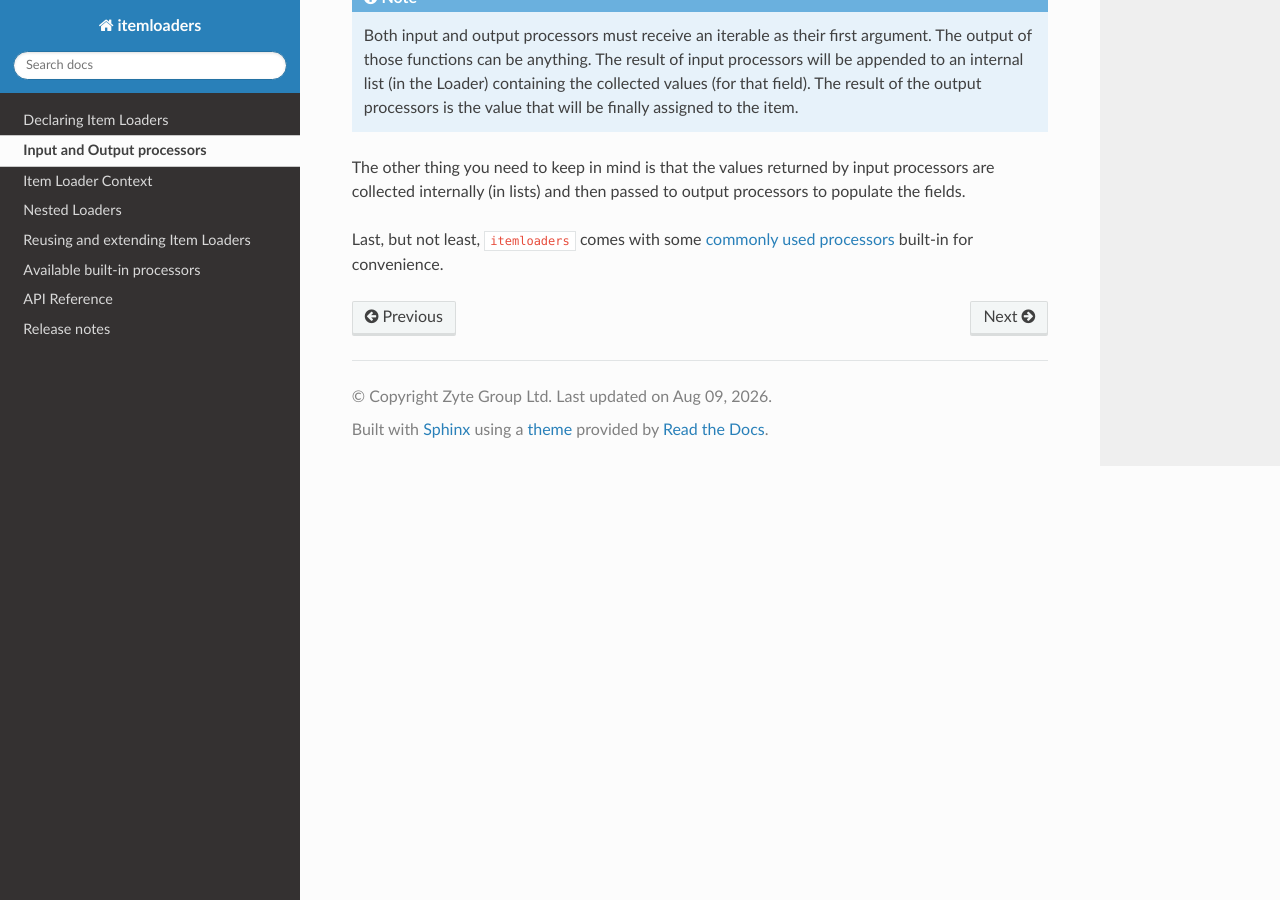
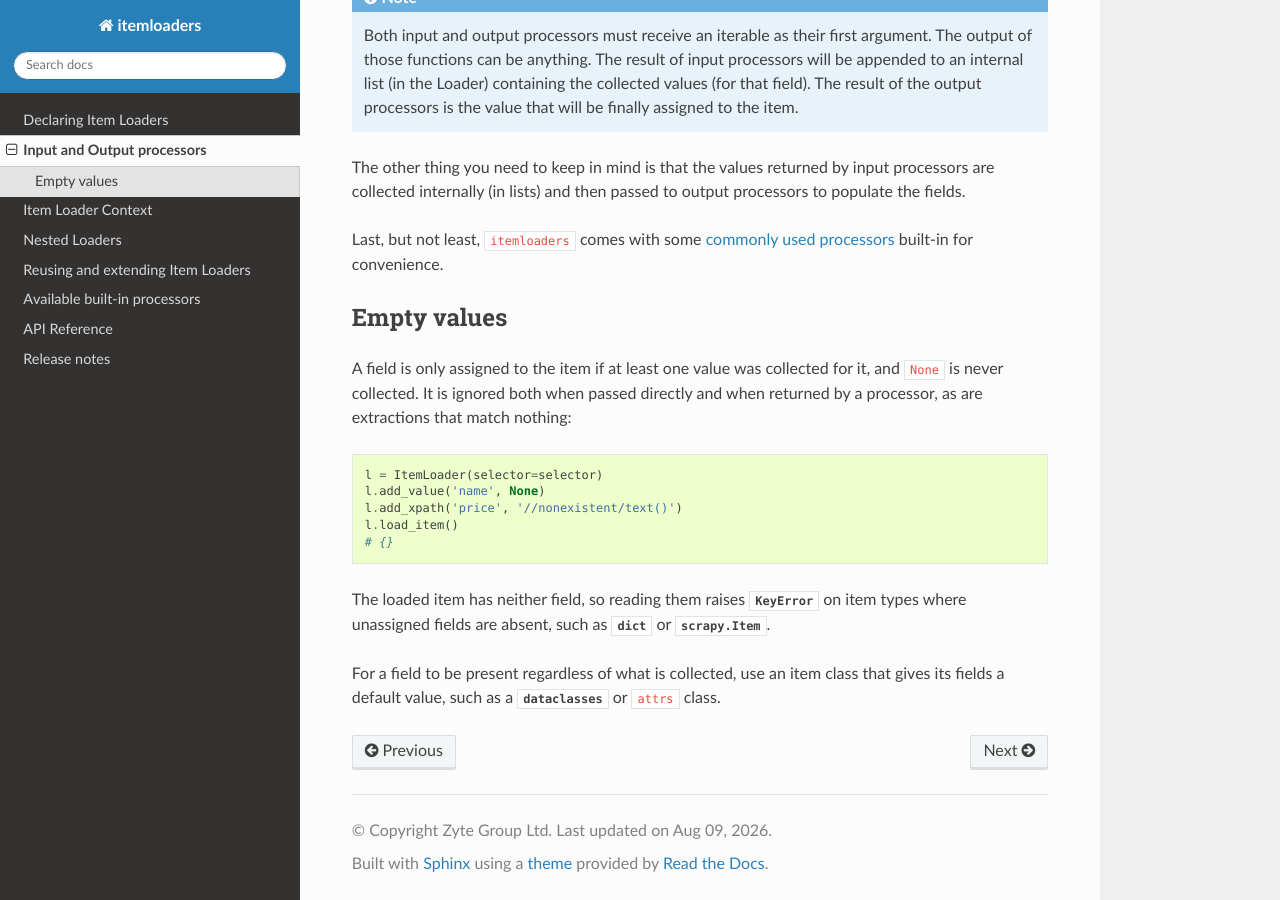
Before and after one commit to scrapy/itemloaders, a Sphinx documentation site: the page built from docs/processors.rst, in a window 1280 px wide and 900 px high, scrolled down 1152 px. Built offline with Sphinx 7.4.7 and the Read the Docs theme 3.1.0, drawn with Linux system fonts in a browser that asks for light colours.

Commit message:
Document that None and empty values are not collected

```diff
--- a/docs/processors.rst
+++ b/docs/processors.rst
@@ -72,3 +72,26 @@ processors to populate the fields.
 
 Last, but not least, ``itemloaders`` comes with some :ref:`commonly used processors
 <built-in-processors>` built-in for convenience.
+
+.. _empty-values:
+
+Empty values
+------------
+
+A field is only assigned to the item if at least one value was collected for
+it, and ``None`` is never collected. It is ignored both when passed directly
+and when returned by a processor, as are extractions that match nothing::
+
+    l = ItemLoader(selector=selector)
+    l.add_value('name', None)
+    l.add_xpath('price', '//nonexistent/text()')
+    l.load_item()
+    # {}
+
+The loaded item has neither field, so reading them raises :exc:`KeyError` on
+item types where unassigned fields are absent, such as :class:`dict` or
+:class:`scrapy.Item <scrapy.item.Item>`.
+
+For a field to be present regardless of what is collected, use an item class
+that gives its fields a default value, such as a :mod:`dataclasses` or
+``attrs`` class.
```
